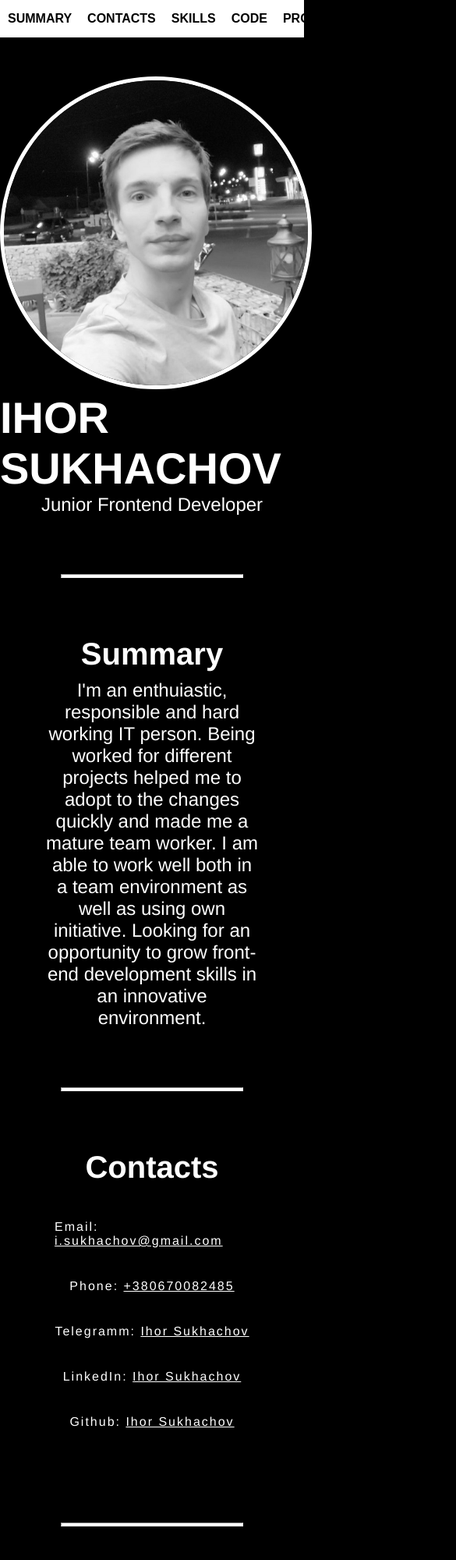
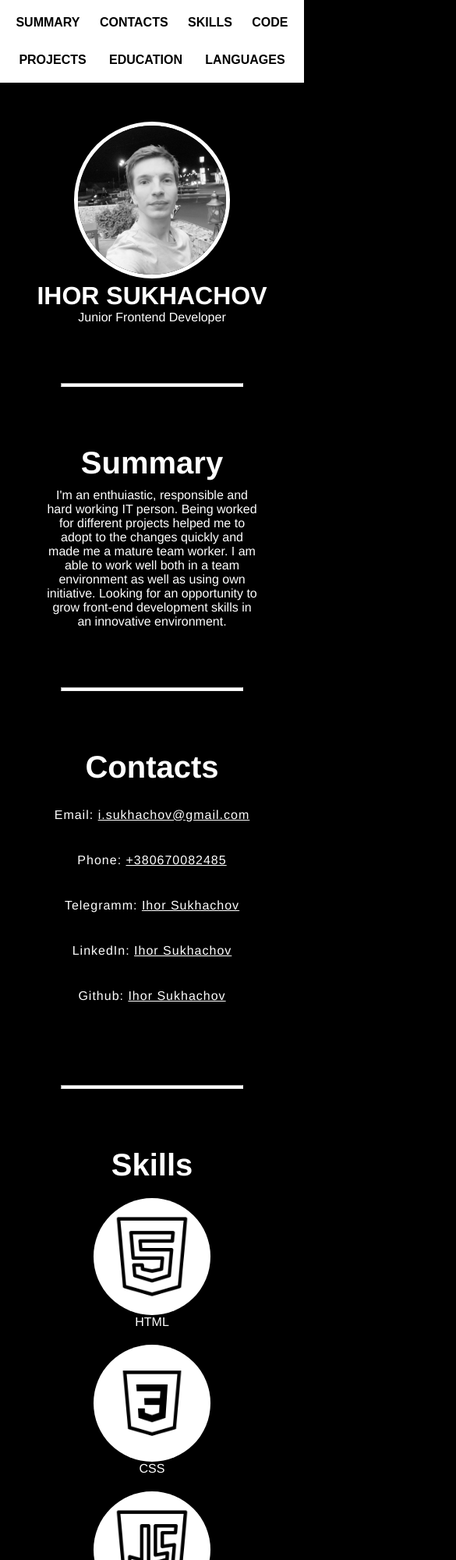
Before and after one commit to IhorSukhachov/rsschool-cv, a plain HTML site: page index.html in a window 390 px wide. Shown: the top 2000 px of the page at 78% size, 585 px wide, since content can reach past the window. Drawn offline with Linux system fonts and the light colour scheme.

Commit message:
fix: fix mobile view

```diff
--- a/styles.css
+++ b/styles.css
@@ -210,3 +210,77 @@
     text-decoration: none;
     color: #000;
   }
+
+  /*Mobile*/
+
+@media only screen and (max-width: 320px) {
+    body {
+      max-width: 320px;
+    }
+  }
+
+  @media only screen and (max-width: 640px) {
+    body {
+      max-width: 640px;
+      width: 100%;
+    }
+
+    h1 {
+      font-size: 2rem;
+    }
+    h2 {
+      font-size: 1.5rem;
+    }
+    p {
+      font-size: 1rem;
+    }
+    .header-menu {
+      flex-wrap: wrap;
+      justify-content: space-evenly;
+      font-size: 1rem;
+      padding: 5px;
+    }
+    #my_info {
+      flex-direction: column;
+    }
+    .my_photo {
+      max-width: 200px;
+    }
+
+    .contacts-items {
+      flex-wrap: wrap;
+      padding: 10px;
+    }
+    .contacts-item {
+      font-size: 1rem;
+      letter-spacing: 1px;
+    }
+    .skills-item__image {
+      width: 150px;
+      height: 150px;
+      padding: 20px;
+    }
+    .skills-item__container {
+      width: 150px;
+      height: 150px;
+    }
+    pre {
+      background-color: #131414;
+      padding: 0;
+    }
+    #projects,
+    #education,
+    #languages {
+      padding: 10px 0;
+      font-size: 1rem;
+    }
+    .languages-items {
+      flex-direction: column;
+      text-align: center;
+      padding: 25px 0;
+    }
+    .footer-menu {
+      width: 100%;
+      flex-wrap: wrap;
+    }
+  }
```
